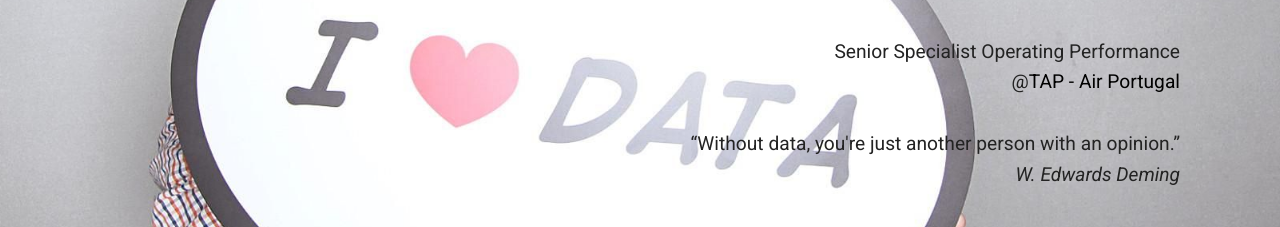
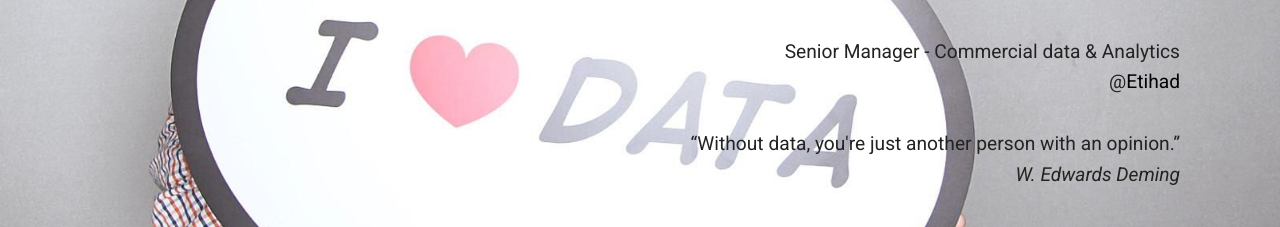
Before and after one commit to danielgalizi/danielgalizi.github.io, a plain HTML site: page index.html in a window 1280 px wide. Shown: the part 573-800 px from the top of the page. Drawn offline with Linux system fonts and the light colour scheme; a script that the page names is missing; files whose address does not match are found by name.

Commit message:
Update index.html

```diff
--- a/index.html
+++ b/index.html
@@ -73,7 +73,7 @@
         <div class="media-container-column mbr-white col-md-8 offset-md-4">
             <h1 class="mbr-section-title align-right mbr-bold pb-3 mbr-fonts-style display-1"><br><span style="font-weight: normal;"><br></span><span style="font-weight: normal;"><br></span><br><br><span style="font-weight: normal;">Daniel Galizi</span>.<br></h1>
 
-            <p class="mbr-text align-right pb-3 mbr-fonts-style display-7"><br>Senior Specialist Operating Performance<br>@<a href="https://www.flytap.com/" target="_blank" class="text-black">TAP - Air Portugal</a><br><a href="http://www.tableau.com" target="_blank" class="text-black"><br></a>“Without data, you're just another person with an opinion.”<br><em>W. Edwards Deming</em><br><br><br> <br><br><br></p>
+            <p class="mbr-text align-right pb-3 mbr-fonts-style display-7"><br>Senior Manager - Commercial data & Analytics<br>@<a href="https://www.etihad.ae/" target="_blank" class="text-black">Etihad</a><br><a href="http://www.tableau.com" target="_blank" class="text-black"><br></a>“Without data, you're just another person with an opinion.”<br><em>W. Edwards Deming</em><br><br><br> <br><br><br></p>
 
         </div>
     </div>
```
